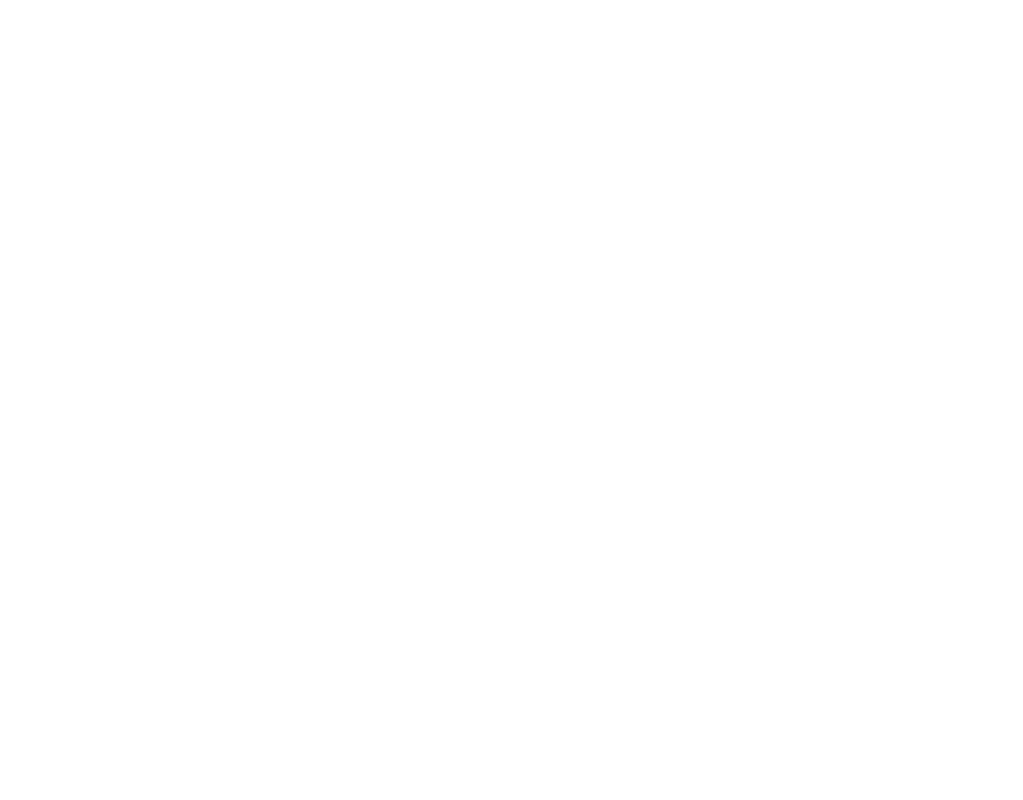
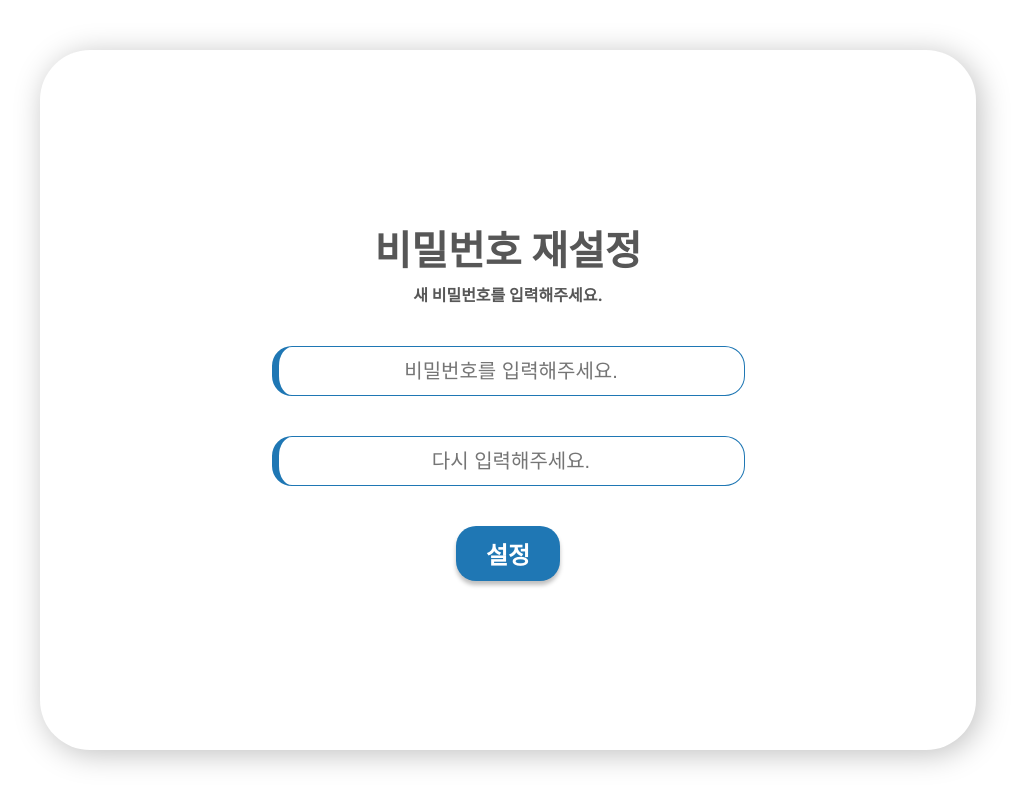
Before and after one commit to jen454/wssrs-frontend, a React (Create React App) app: page /reset-password in a window 1280 px wide. Before the commit this address had no page. Shown: the whole page, without its empty margins (132-1155 px from the left). Built offline with nearby package versions, Linux system fonts and the light colour scheme.

Commit message:
Feat: 비밀번호 재설정 페이지 퍼블리싱

```diff
--- a/src/App.js
+++ b/src/App.js
@@ -6,6 +6,7 @@
 import ApplyPage from './pages/user/ApplyPage';
 import SignUpPage from './pages/user/SignUpPage';
 import PasswordFindPage from './pages/user/PasswordFindPage';
+import ResetPasswordPage from './pages/user/ResetPasswordPage';
 
 function App() {
   return (
@@ -18,6 +19,7 @@
             <Route path="/apply" element={<ApplyPage />} />
             <Route path="/sign-up" element={<SignUpPage />} />
             <Route path="/find-password" element={<PasswordFindPage />} />
+            <Route path="/reset-password" element={<ResetPasswordPage />} />
           </Routes>
         </RecoilRoot>
       </BrowserRouter>
--- a/src/components/Input/AuthInput.js
+++ b/src/components/Input/AuthInput.js
@@ -17,7 +17,9 @@
   return (
     <Container>
       <Input
-        type={name === 'password' ? 'password' : 'text'}
+        type={
+          name === 'password' || name === 'rePassword' ? 'password' : 'text'
+        }
         name={name}
         value={value}
         onChange={onChange}
--- /dev/null
+++ b/src/pages/user/ResetPasswordPage.js
@@ -0,0 +1,113 @@
+import React, { useState } from 'react';
+import { useNavigate } from 'react-router-dom';
+import styled from 'styled-components';
+import ApplyInput from '../../components/Input/AuthInput';
+import LargeBlueButton from '../../components/Button/LargeBlueButton';
+
+function ResetPasswordPage() {
+  const [password, setPassword] = useState('');
+  const [rePassword, setRePassword] = useState('');
+  const [equalPassword, setEqualPassword] = useState(true);
+  const navigate = useNavigate();
+
+  const onClickButton = () => {
+    // 백엔드 요청 및 응답 처리
+    if (password !== rePassword) {
+      setEqualPassword(false);
+    }
+    navigate('/sign-in');
+  };
+
+  const onInputChange = (e) => {
+    const { name, value } = e.target;
+    if (name === 'password') {
+      setPassword(value);
+    } else if (name === 'rePassword') {
+      setRePassword(value);
+    }
+  };
+
+  return (
+    <Container>
+      <ContentArea>
+        <TextArea>
+          <Text>비밀번호 재설정</Text>
+          <SubText>새 비밀번호를 입력해주세요.</SubText>
+        </TextArea>
+        <ApplyInput
+          name="password"
+          value={password}
+          onChange={onInputChange}
+          placeholder="비밀번호를 입력해주세요."
+        />
+        <InputArea>
+          <ApplyInput
+            name="rePassword"
+            value={rePassword}
+            onChange={onInputChange}
+            placeholder="다시 입력해주세요."
+          />
+          {!equalPassword && <Alert>* 비밀번호가 일치하지 않습니다!</Alert>}
+        </InputArea>
+        <LargeBlueButton onClick={onClickButton} title={'설정'} />
+      </ContentArea>
+    </Container>
+  );
+}
+
+const Container = styled.div`
+  display: flex;
+  align-items: center;
+  justify-content: center;
+  min-height: 100vh;
+`;
+
+const ContentArea = styled.div`
+  display: flex;
+  flex-direction: column;
+  align-items: center;
+  justify-content: center;
+  width: 90%;
+  max-width: 1040px;
+  height: 700px;
+  gap: 40px;
+  border-radius: 50px;
+  background-color: var(--background-color);
+  box-sizing: border-box;
+  box-shadow: 4px 4px 30px 0px rgba(0, 0, 0, 0.25);
+`;
+
+const TextArea = styled.div`
+  display: flex;
+  flex-direction: column;
+  align-items: center;
+  gap: 5px;
+`;
+
+const InputArea = styled.div`
+  display: flex;
+  flex-direction: column;
+  gap: 5px;
+`;
+
+const Text = styled.div`
+  color: var(--color-gray-500);
+  font-size: var(--font-size-xxl);
+  font-weight: var(--font-weight-bold);
+`;
+
+const SubText = styled.div`
+  color: var(--color-gray-500);
+  font-size: var(--font-size-md);
+  font-weight: var(--font-weight-bold);
+`;
+
+const Alert = styled.div`
+  display: flex;
+  justify-content: flex-end;
+  color: var(--color-red);
+  font-size: var(--font-size-sm);
+  font-weight: var(--font-weight-bold);
+`;
+
+export default ResetPasswordPage;
```
